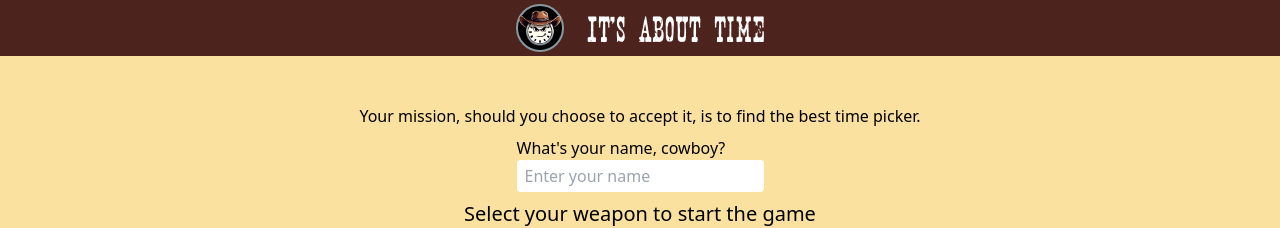
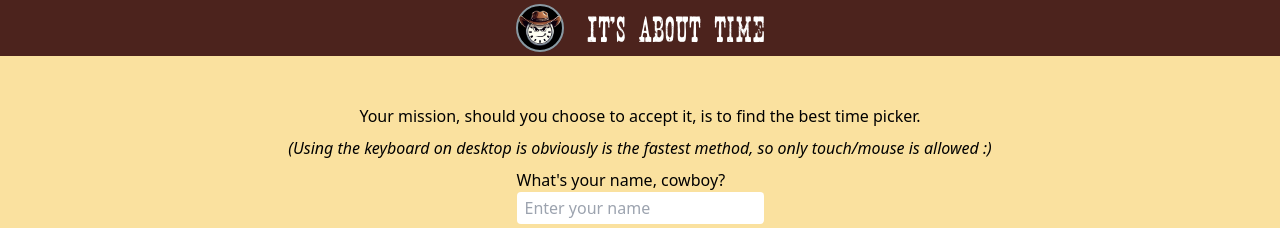
Before and after one commit to henrikgs/its-about-time, a React (Vite) app: page / in a window 1280 px wide. Shown: the top 228 px of the page. Built offline with nearby package versions, Linux system fonts and the light colour scheme; no server answers; the database is empty.

Commit message:
Add disclaimer

```diff
--- a/src/App.tsx
+++ b/src/App.tsx
@@ -91,6 +91,10 @@ export function App() {
               <div className="text-center">
                 Your mission, should you choose to accept it, is to find the
                 best time picker.
+              </div>
+              <div className="text-center italic">
+                (Using the keyboard on desktop is obviously is the fastest
+                method, so only touch/mouse is allowed :)
               </div>
               <div>
                 <div>What's your name, cowboy?</div>
```
